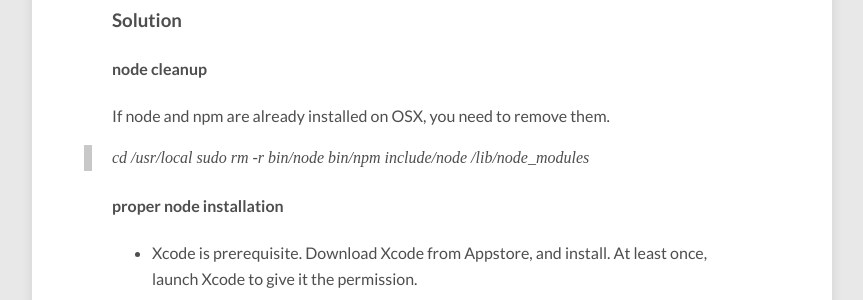
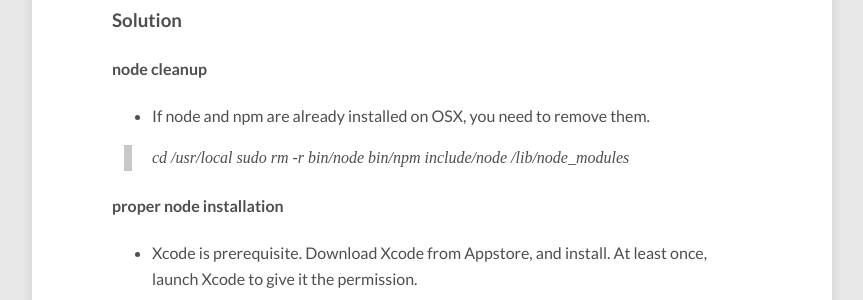
Before and after one commit to dakoo/dakoo.github.io, a Jekyll site: the page built from _posts/2015-08-18-node-install-osx-en.md, in a window 1280 px wide. Shown: the part 1291-1591 px from the top of the page, without its empty margins (208-1071 px from the left). Built offline with Jekyll 4.4.1, drawn with Linux system fonts in a browser that asks for light colours; nearby versions of some CDN libraries; comment, search, counter and statistics services are not loaded.

Commit message:
no message

```diff
--- a/_posts/2015-08-18-node-install-osx-en.md
+++ b/_posts/2015-08-18-node-install-osx-en.md
@@ -20,27 +20,26 @@ The typical problem caused by the node installer is a file access problem while
 npm ERR! tar.unpack untar error ...
 {% endhighlight %}
 
-
 Performing `npm cache clean` or using `sudo` prompt is usually recommended. However, they are not proper solution to the problem. `npm cache clean` is depending on the situation and `sudo` might make you annoyed when you install npms.
 
 ### Solution
 
 #### node cleanup
 
-If node and npm are already installed on OSX, you need to remove them.
+- If node and npm are already installed on OSX, you need to remove them.
 
-> cd /usr/local
-> sudo rm -r bin/node bin/npm include/node /lib/node_modules
+	> cd /usr/local
+	> sudo rm -r bin/node bin/npm include/node /lib/node_modules
 
 #### proper node installation
 
 - Xcode is prerequisite. Download Xcode from Appstore, and install. At least once, launch Xcode to give it the permission.
 
 - Copy, paste, and run the following command on a terminal to install [homebrew](http://brew.sh/).
-> ruby -e "$(curl -fsSL https://raw.githubusercontent.com/Homebrew/install/master/install)"
+	> ruby -e "$(curl -fsSL https://raw.githubusercontent.com/Homebrew/install/master/install)"
 
 - Install node using the following command on a terminal
-> brew install node --without-npm
+	> brew install node --without-npm
 
 - Make the .bash_profile file on your account root folder and add the following content to the file.
 The */usr/local/Cellar/node/0.12.7/bin* indicates to location where *node* is. The path is depending on the version. Therefore, you need to check the path carefully and change the following content.
@@ -50,10 +49,10 @@ export PATH="/usr/local/Cellar/node/0.12.7/bin:$PATH"
 {% endhighlight %}
 
 - Run the .bash_profile script to register the node path to the OSX system.
->. .bash_profile
+	>. .bash_profile
 
 - Install npm. If the path to the node is not proper, npm installation is failed.
-> curl -L https://www.npmjs.com/install.sh | sh
+	> curl -L https://www.npmjs.com/install.sh | sh
 
 #### 테스트
 
```
